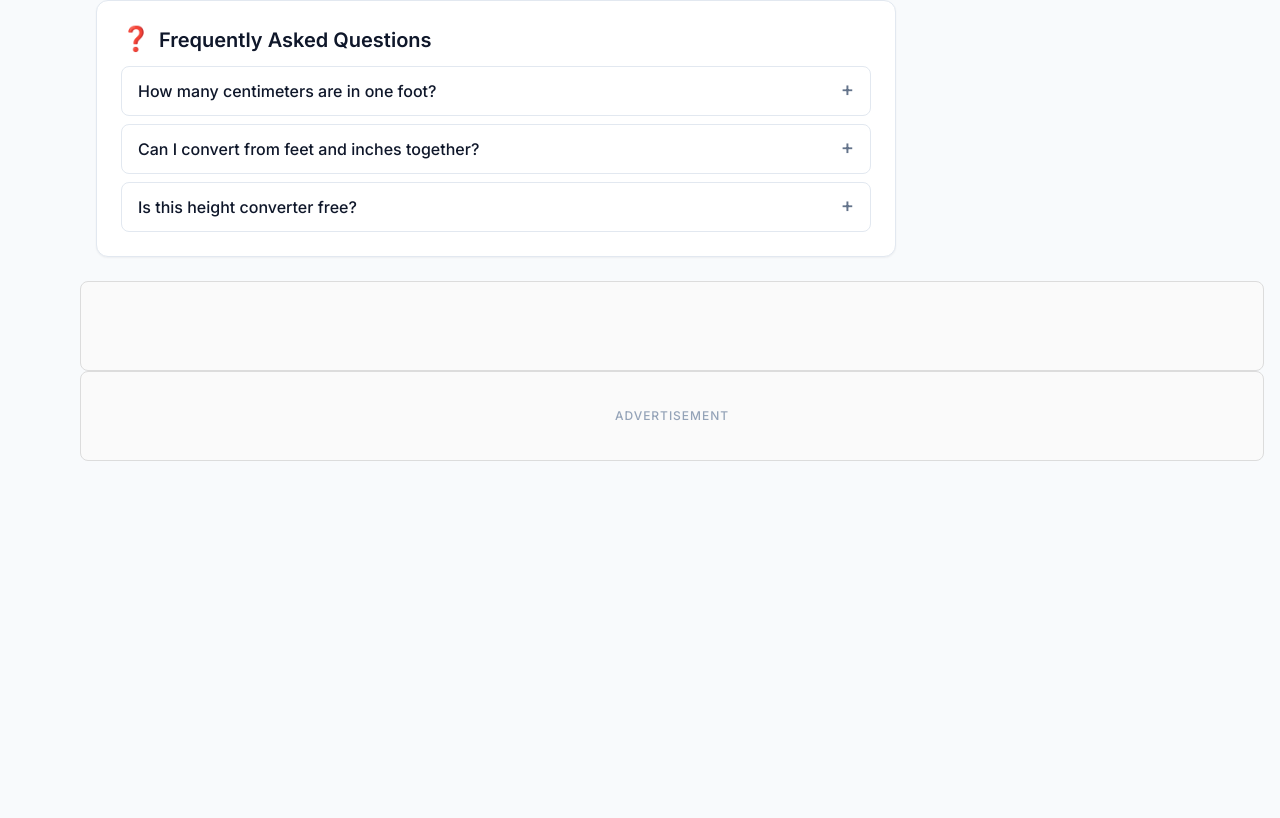
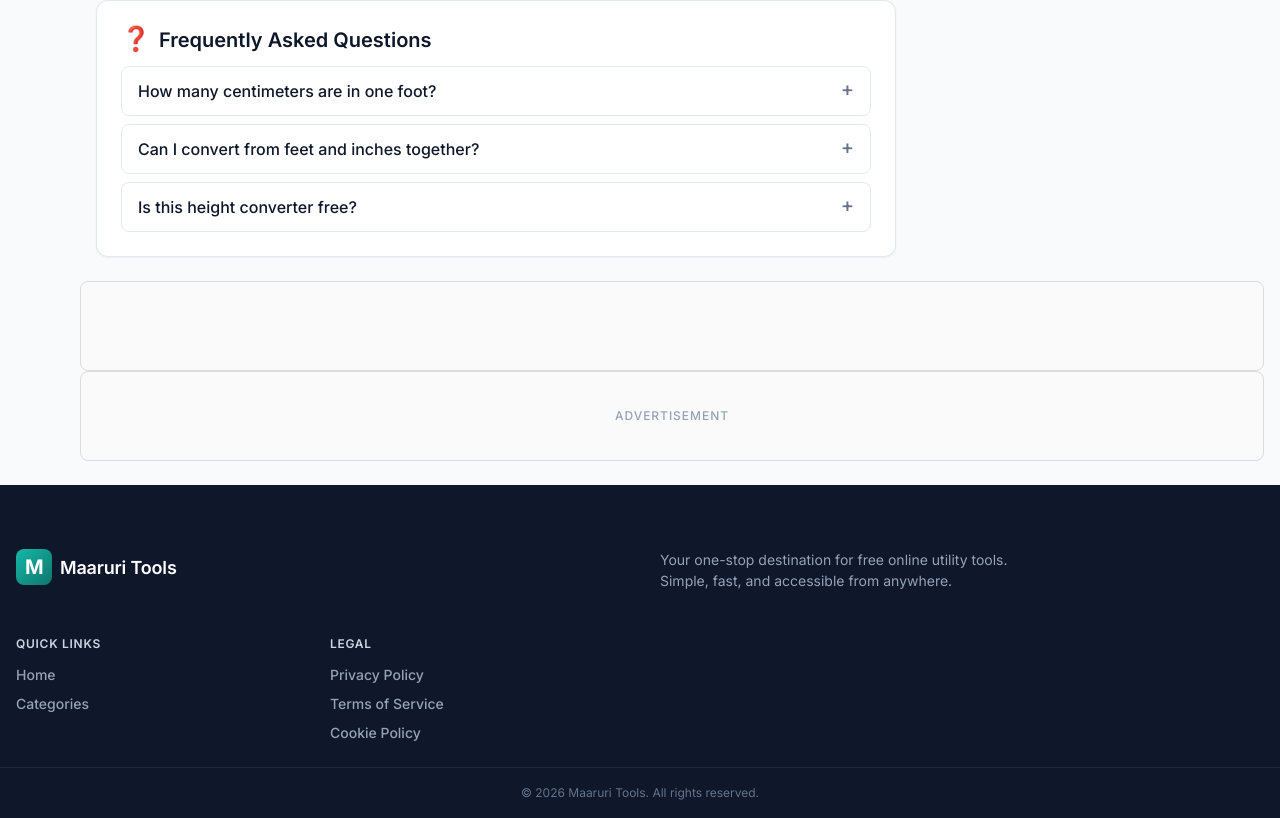
Before and after one commit to maaruriprojects/maaruri-tools-v1, an Angular app in the folder client/: page /converters-calculators/height-conversion in a window 1280 px wide. Shown: the part 2382-3200 px from the top of the page. Before the commit the page ends 2867 px from the top, so only its background shows below. Built offline with nearby package versions, Linux system fonts and the light colour scheme.

Commit message:
Add footer component

```diff
--- a/client/src/app/app.html
+++ b/client/src/app/app.html
@@ -2,5 +2,6 @@
 <main class="mt-app-shell">
   <router-outlet />
 </main>
+<app-footer />
 <app-sidebar />
 <app-loading-spinner />
--- a/client/src/app/app.ts
+++ b/client/src/app/app.ts
@@ -1,11 +1,12 @@
 import { Component, signal } from '@angular/core';
 import { RouterOutlet } from '@angular/router';
 import { Header } from './layout/header/header';
+import { Footer } from './layout/footer/footer';
 import { Sidebar } from './layout/sidebar/sidebar';
 import { LoadingSpinner } from './shared/loading-spinner/loading-spinner';
 
 @Component({
-  imports: [RouterOutlet, Header, Sidebar, LoadingSpinner],
+  imports: [RouterOutlet, Header, Footer, Sidebar, LoadingSpinner],
   selector: 'app-root',
   styleUrl: './app.scss',
   templateUrl: './app.html',
--- /dev/null
+++ b/client/src/app/layout/footer/footer.html
@@ -0,0 +1,39 @@
+<footer class="mt-footer">
+  <div class="mt-footer__inner">
+    <div class="mt-footer__grid">
+      <div class="mt-footer__brand">
+        <div class="mt-footer__brand-mark">M</div>
+        <span class="mt-footer__brand-name">Maaruri Tools</span>
+      </div>
+      <p class="mt-footer__tagline">
+        Your one-stop destination for free online utility tools. Simple, fast, and
+        accessible from anywhere.
+      </p>
+
+      <div class="mt-footer__columns">
+        <div class="mt-footer__col">
+          <h3 class="mt-footer__col-title">Quick Links</h3>
+          <nav class="mt-footer__links">
+            <a routerLink="/" class="mt-footer__link">Home</a>
+            <a routerLink="/categories" class="mt-footer__link">Categories</a>
+          </nav>
+        </div>
+
+        <div class="mt-footer__col">
+          <h3 class="mt-footer__col-title">Legal</h3>
+          <nav class="mt-footer__links">
+            <a routerLink="/privacy-policy" class="mt-footer__link">Privacy Policy</a>
+            <a routerLink="/terms-of-service" class="mt-footer__link">Terms of Service</a>
+            <a routerLink="/cookie-policy" class="mt-footer__link">Cookie Policy</a>
+          </nav>
+        </div>
+      </div>
+    </div>
+  </div>
+
+  <div class="mt-footer__bar">
+    <p class="mt-footer__copyright">
+      &copy; {{ year() }} Maaruri Tools. All rights reserved.
+    </p>
+  </div>
+</footer>
--- /dev/null
+++ b/client/src/app/layout/footer/footer.scss
@@ -0,0 +1,120 @@
+@use "../../../styles/breakpoints" as bp;
+
+:host {
+  display: block;
+  background: var(--mt-neutral-900);
+}
+
+.mt-footer {
+  &__inner {
+    max-width: var(--mt-content-max-width);
+    margin: 0 auto;
+    padding: var(--mt-space-10) var(--mt-space-5) var(--mt-space-6);
+  }
+
+  &__grid {
+    display: grid;
+    grid-template-columns: 1fr 1fr;
+    gap: var(--mt-space-8);
+  }
+
+  &__brand {
+    display: flex;
+    align-items: center;
+    gap: var(--mt-space-3);
+    margin-bottom: var(--mt-space-4);
+  }
+
+  &__brand-mark {
+    display: flex;
+    align-items: center;
+    justify-content: center;
+    width: 36px;
+    height: 36px;
+    border-radius: var(--mt-radius-md);
+    background: linear-gradient(135deg, var(--mt-primary-500), var(--mt-primary-700));
+    color: #fff;
+    font-weight: var(--mt-font-bold);
+    font-size: var(--mt-text-xl);
+    letter-spacing: -0.02em;
+  }
+
+  &__brand-name {
+    font-size: var(--mt-text-lg);
+    font-weight: var(--mt-font-semibold);
+    color: #fff;
+    letter-spacing: -0.01em;
+  }
+
+  &__tagline {
+    font-size: var(--mt-text-sm);
+    color: var(--mt-neutral-400);
+    line-height: var(--mt-leading-normal);
+    margin: 0;
+    max-width: 360px;
+  }
+
+  &__columns {
+    display: grid;
+    grid-template-columns: 1fr 1fr;
+    gap: var(--mt-space-6);
+  }
+
+  &__col-title {
+    font-size: var(--mt-text-xs);
+    font-weight: var(--mt-font-semibold);
+    color: var(--mt-neutral-300);
+    text-transform: uppercase;
+    letter-spacing: 0.06em;
+    margin: 0 0 var(--mt-space-4);
+  }
+
+  &__links {
+    display: flex;
+    flex-direction: column;
+    gap: var(--mt-space-3);
+  }
+
+  &__link {
+    font-size: var(--mt-text-sm);
+    font-weight: var(--mt-font-medium);
+    color: var(--mt-neutral-400);
+    text-decoration: none;
+    transition: color var(--mt-transition-fast);
+
+    &:hover {
+      color: var(--mt-primary-400);
+    }
+  }
+
+  &__bar {
+    border-top: 1px solid var(--mt-neutral-800);
+    padding: var(--mt-space-5) var(--mt-space-5);
+  text-align: center;
+  }
+
+  &__copyright {
+    font-size: var(--mt-text-xs);
+    color: var(--mt-neutral-500);
+    margin: 0;
+  }
+
+  // ── Responsive ──────────────────────────────────────────────
+  @include bp.tablet-down {
+    &__grid {
+      grid-template-columns: 1fr;
+      gap: var(--mt-space-6);
+    }
+
+    &__columns {
+      grid-template-columns: 1fr 1fr;
+    }
+  }
+
+  @include bp.mobile {
+    &__columns {
+      grid-template-columns: 1fr;
+      gap: var(--mt-space-5);
+    }
+  }
+}
--- /dev/null
+++ b/client/src/app/layout/footer/footer.ts
@@ -0,0 +1,12 @@
+import { Component, signal } from '@angular/core';
+import { RouterLink } from '@angular/router';
+
+@Component({
+  selector: 'app-footer',
+  imports: [RouterLink],
+  styleUrl: './footer.scss',
+  templateUrl: './footer.html',
+})
+export class Footer {
+  protected readonly year = signal(new Date().getFullYear());
+}
```
